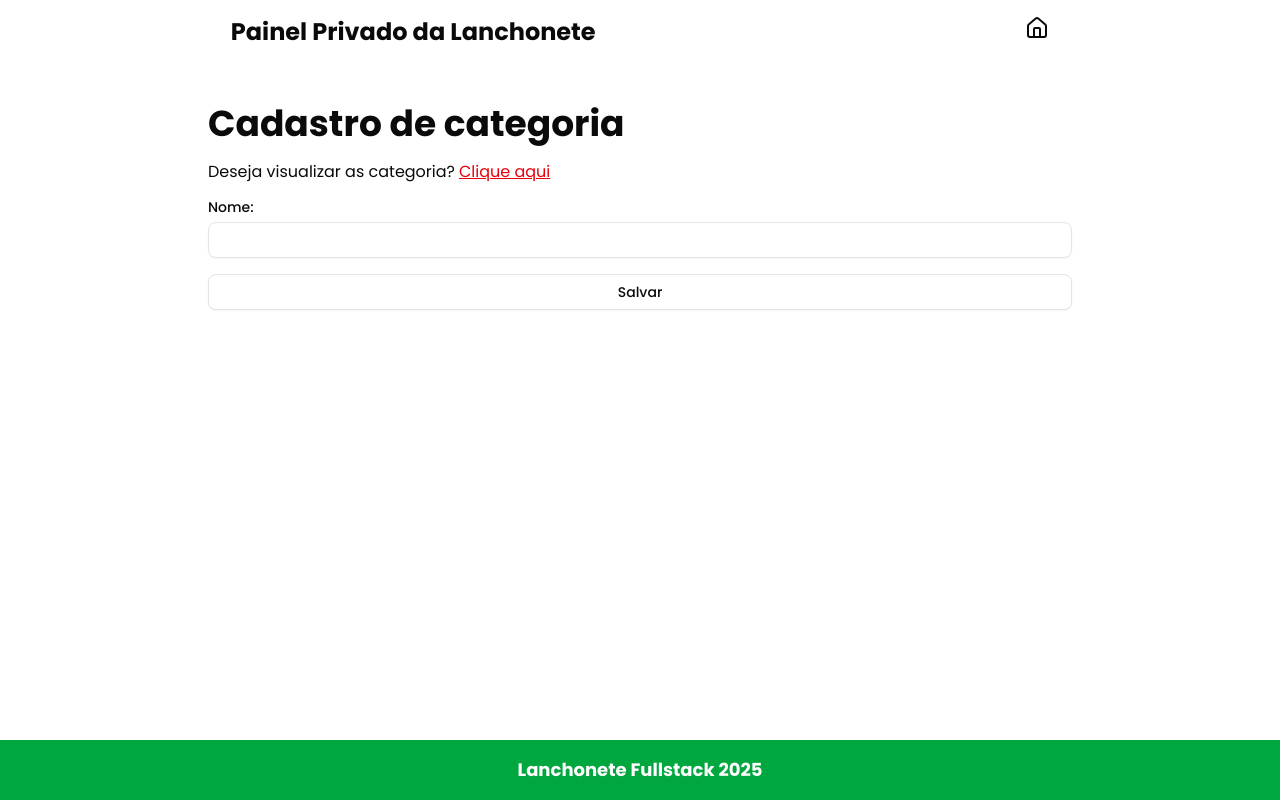
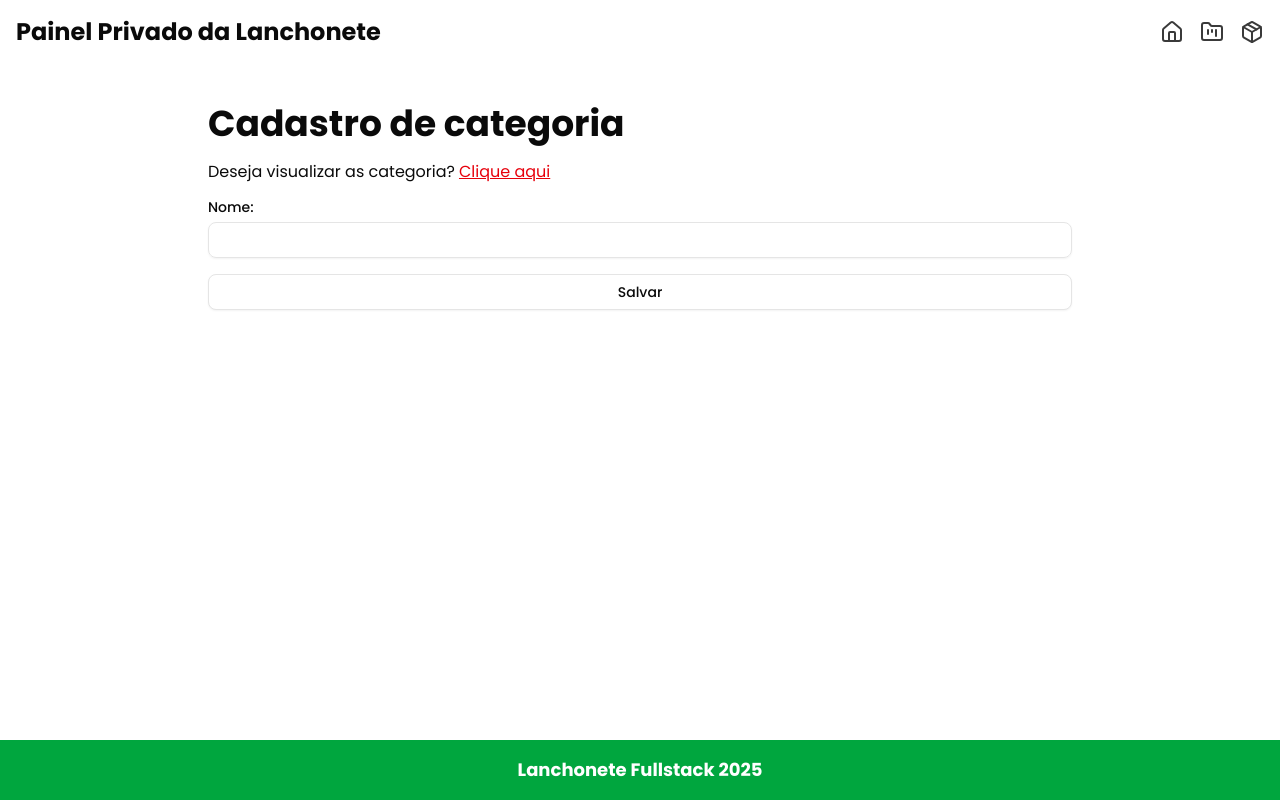
Before and after one commit to joseisaacpy/lanchonete-page, a Next.js app: page /categorias/nova in a window 1280 px wide. Built offline with nearby package versions, Linux system fonts and the light colour scheme.

Commit message:
feat(layout private): criar header e adicionar toast

```diff
--- a/app/(private)/layout.tsx
+++ b/app/(private)/layout.tsx
@@ -1,5 +1,6 @@
-import { Home } from "lucide-react";
+import { Home, FolderKanban, Package } from "lucide-react";
 import Link from "next/link";
+import { Toaster } from "sonner";
 
 export default function LayoutPrivate({
   children,
@@ -8,14 +9,41 @@ export default function LayoutPrivate({
 }) {
   return (
     <section>
-      <header className="p-4 flex justify-around">
-        <h1 className="text-2xl font-bold">Painel Privado da Lanchonete</h1>
-        <Link href="/" title="Ir para o cardápio da lanchonete">
-          <Home />
-        </Link>
+      <header className="p-4 flex justify-between items-center">
+        <h1 className="text-base md:text-2xl font-bold">
+          Painel Privado da Lanchonete
+        </h1>
+
+        <nav className="flex gap-4 items-center">
+          <Link
+            href="/"
+            title="Ver cardápio público"
+            className="opacity-80 hover:opacity-100 transition"
+          >
+            <Home />
+          </Link>
+
+          <Link
+            href="/categorias"
+            title="Gerenciar categorias"
+            className="opacity-80 hover:opacity-100 transition"
+          >
+            <FolderKanban />
+          </Link>
+
+          <Link
+            href="/produtos"
+            title="Gerenciar produtos"
+            className="opacity-80 hover:opacity-100 transition"
+          >
+            <Package />
+          </Link>
+        </nav>
       </header>
 
       <main className="p-4">{children}</main>
+
+      <Toaster />
     </section>
   );
 }
```
